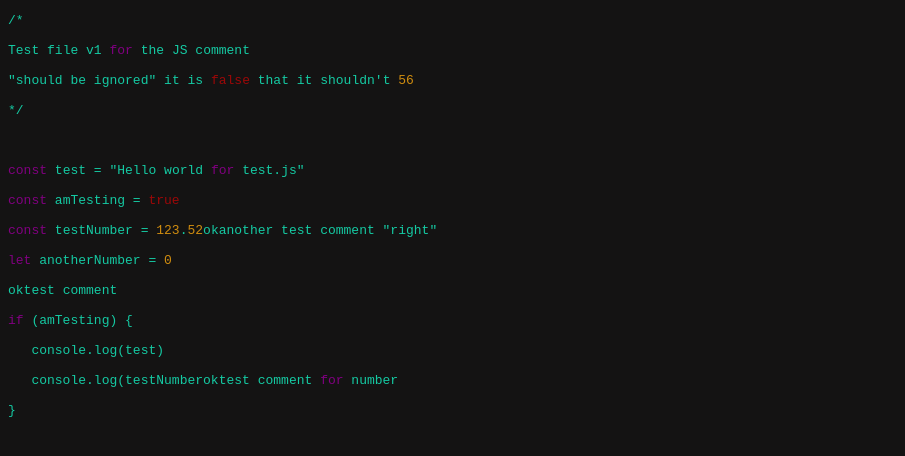
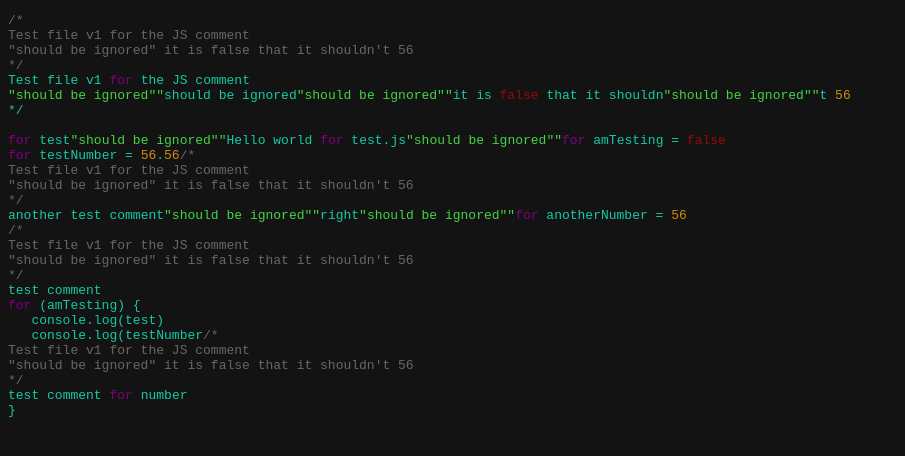
Before and after one commit to ronuma/js-syntax-highlighter, a plain HTML site: page index.html in a window 1280 px wide. Shown: the whole page, without its empty margins (0-905 px from the left). Drawn offline with Linux system fonts and the light colour scheme.

Commit message:
very close, missing to remove things from original string

```diff
--- a/index.html
+++ b/index.html
@@ -9,18 +9,31 @@
       <link rel="preconnect" href="https://fonts.gstatic.com" crossorigin>
       <link href="https://fonts.googleapis.com/css2?family=Open+Sans&display=swap" rel="stylesheet">
       <title>JS Syntax Highlighter</title></head><body><pre>
-<span>/*
-</span><br><span></span><span>Test</span><span> </span><span>file</span><span> </span><span>v1</span><span> </span><span class="keyword">for</span><span> </span><span>the</span><span> </span><span>JS</span><span> </span><span>comment</span><span>
-</span><br><span>"</span><span>should</span><span> </span><span>be</span><span> </span><span>ignored</span><span>" </span><span>it</span><span> </span><span>is</span><span> </span><span class="boolean">false</span><span> </span><span>that</span><span> </span><span>it</span><span> </span><span>shouldn</span><span>'</span><span>t</span><span> </span><span class="number">56</span><span>
-</span><br><span>*/
-</span><br><span>
-</span><br><span></span><span class="keyword">const</span><span> </span><span>test</span><span> = "</span><span>Hello</span><span> </span><span>world</span><span> </span><span class="keyword">for</span><span> </span><span>test</span><span>.</span><span>js</span><span>"
-</span><br><span></span><span class="keyword">const</span><span> </span><span>amTesting</span><span> = </span><span class="boolean">true</span><span>
-</span><br><span></span><span class="keyword">const</span><span> </span><span>testNumber</span><span> = </span><span class="number">123</span><span>.</span><span class="number">52</span>ok<span>another</span><span> </span><span>test</span><span> </span><span>comment</span><span> "</span><span>right</span><span>"
-</span><br><span></span><span class="keyword">let</span><span> </span><span>anotherNumber</span><span> = </span><span class="number">0</span><span>
-</span><br>ok<span>test</span><span> </span><span>comment</span><span>
-</span><br><span></span><span class="keyword">if</span><span> (</span><span>amTesting</span><span>) {
-</span><br><span>   </span><span>console</span><span>.</span><span>log</span><span>(</span><span>test</span><span>)
-</span><br><span>   </span><span>console</span><span>.</span><span>log</span><span>(</span><span>testNumber</span>ok<span>test</span><span> </span><span>comment</span><span> </span><span class="keyword">for</span><span> </span><span>number</span><span>
-</span><br><span>}
-</span><br><br></pre></body></html>
+<span class="comment">/*
+Test file v1 for the JS comment
+"should be ignored" it is false that it shouldn't 56
+*/
+</span><span></span><span>Test</span><span> </span><span>file</span><span> </span><span>v1</span><span> </span><span class="keyword">for</span><span> </span><span>the</span><span> </span><span>JS</span><span> </span><span>comment</span><span>
+</span><span class="string">"should be ignored""</span><span>should</span><span> </span><span>be</span><span> </span><span>ignored</span><span class="string">"should be ignored""</span><span>it</span><span> </span><span>is</span><span> </span><span class="boolean">false</span><span> </span><span>that</span><span> </span><span>it</span><span> </span><span>shouldn</span><span class="string">"should be ignored""</span><span>t</span><span> </span><span class="number">56</span><span>
+</span><span>*/
+</span><span>
+</span><span></span><span class="keyword">for</span><span> </span><span>test</span><span class="string">"should be ignored""</span><span>Hello</span><span> </span><span>world</span><span> </span><span class="keyword">for</span><span> </span><span>test</span><span>.</span><span>js</span><span class="string">"should be ignored""</span><span></span><span class="keyword">for</span><span> </span><span>amTesting</span><span> = </span><span class="boolean">false</span><span>
+</span><span></span><span class="keyword">for</span><span> </span><span>testNumber</span><span> = </span><span class="number">56</span><span>.</span><span class="number">56</span><span class="comment">/*
+Test file v1 for the JS comment
+"should be ignored" it is false that it shouldn't 56
+*/
+</span><span>another</span><span> </span><span>test</span><span> </span><span>comment</span><span class="string">"should be ignored""</span><span>right</span><span class="string">"should be ignored""</span><span></span><span class="keyword">for</span><span> </span><span>anotherNumber</span><span> = </span><span class="number">56</span><span>
+</span><span class="comment">/*
+Test file v1 for the JS comment
+"should be ignored" it is false that it shouldn't 56
+*/
+</span><span>test</span><span> </span><span>comment</span><span>
+</span><span></span><span class="keyword">for</span><span> (</span><span>amTesting</span><span>) {
+</span><span>   </span><span>console</span><span>.</span><span>log</span><span>(</span><span>test</span><span>)
+</span><span>   </span><span>console</span><span>.</span><span>log</span><span>(</span><span>testNumber</span><span class="comment">/*
+Test file v1 for the JS comment
+"should be ignored" it is false that it shouldn't 56
+*/
+</span><span>test</span><span> </span><span>comment</span><span> </span><span class="keyword">for</span><span> </span><span>number</span><span>
+</span><span>}
+</span></pre></body></html>
```
Also changed, not shown: 1 other file.
